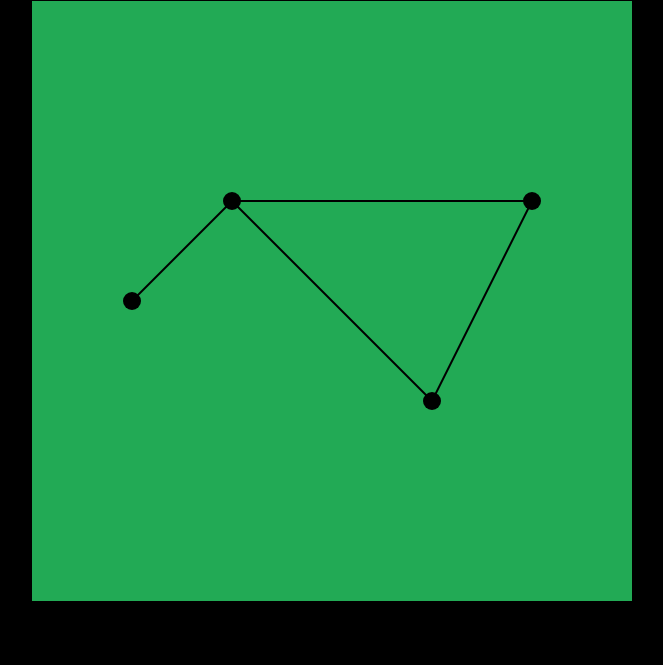
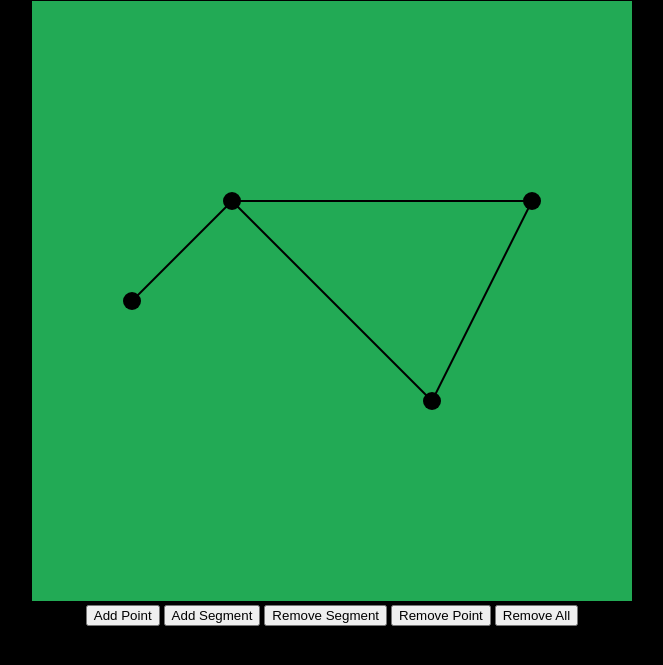
Before and after one commit to ngoguessfidele/virtual_world, a plain HTML site: page index.html in a window 1280 px wide. Shown: the part 79-744 px from the top of the page, without its empty margins (308-971 px from the left). Drawn offline with Linux system fonts and the light colour scheme.

Commit message:
controls methods that will be deleted

```diff
--- a/index.html
+++ b/index.html
@@ -10,7 +10,11 @@
     <h1>World Editor</h1>
     <canvas id="myCanvas"></canvas>
     <div id="controls">
-
+        <button onclick="addRandomPoint()">Add Point</button>
+        <button onclick="addRandomSegment()">Add Segment</button>
+        <button onclick="removeRandomSegment()">Remove Segment</button>
+        <button onclick="removeRandomPoint()">Remove Point</button>
+        <button onclick="removeAll()">Remove All</button>
     </div>
 
     <script src="js/math/graph.js"></script>
```
